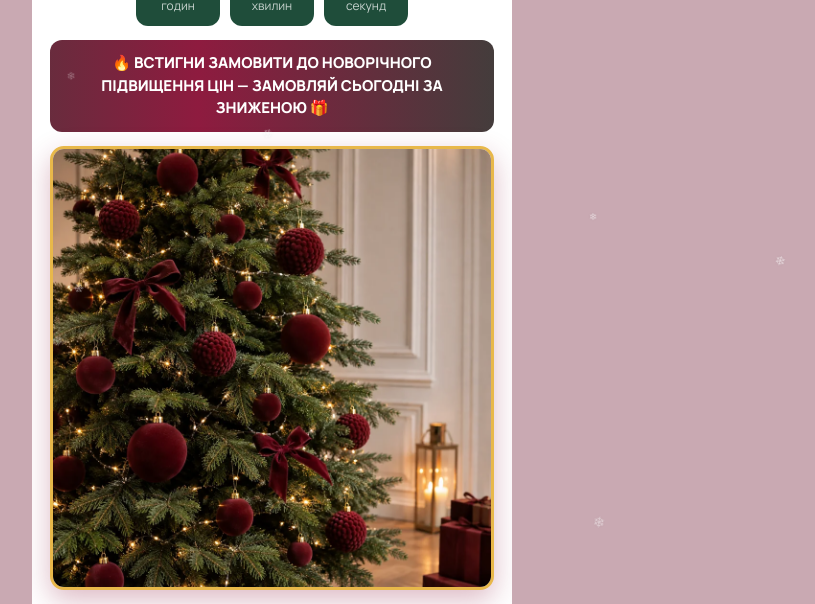
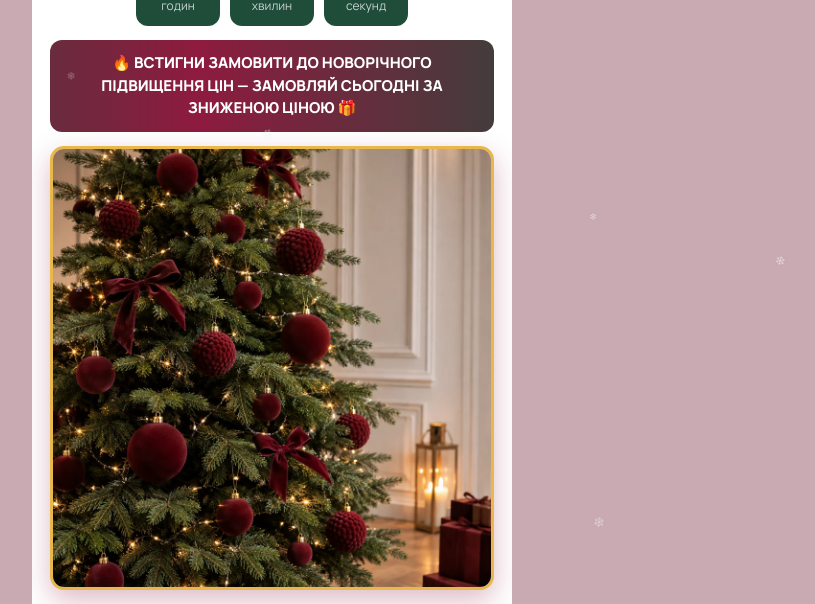
Before and after one commit to nfhfcnfhfc000-star/oks, a plain HTML site: page index.html in a window 1280 px wide. Shown: the part 178-782 px from the top of the page, without its empty margins (368-1183 px from the left). Drawn offline with nearby package versions, Linux system fonts and the light colour scheme.

Commit message:
Update index.html

```diff
--- a/index.html
+++ b/index.html
@@ -21,7 +21,7 @@
 <!-- ===== БЛОК 1: ГОЛОВНИЙ ОФФЕР ===== -->
 <section class="blk">
 <div class="tm"><b>Ця пропозиція закінчиться через:</b><div class="cells"><div class="cell"><span class="h">00</span><i>годин</i></div><div class="cell"><span class="m">00</span><i>хвилин</i></div><div class="cell"><span class="s">00</span><i>секунд</i></div></div></div>
-<div class="ban">🔥 ВСТИГНИ ЗАМОВИТИ ДО НОВОРІЧНОГО ПІДВИЩЕННЯ ЦІН — ЗАМОВЛЯЙ СЬОГОДНІ ЗА ЗНИЖЕНОЮ 🎁</div>
+<div class="ban">🔥 ВСТИГНИ ЗАМОВИТИ ДО НОВОРІЧНОГО ПІДВИЩЕННЯ ЦІН — ЗАМОВЛЯЙ СЬОГОДНІ ЗА ЗНИЖЕНОЮ ЦІНОЮ 🎁</div>
 <img class="hero" data-k="tree" src="img/ob3.webp" fetchpriority="high" alt="Набір куль"><!-- q1: головне фото -->
 <div class="bd"><div><em>🚚</em>Доставка по Україні</div><div><em>⏳</em>Обмежена пропозиція</div><div><em>💳</em>Оплата при отриманні</div></div>
 <div class="pr"><div class="old">Звичайна ціна: 1490 грн</div><div class="disc">Знижка -30%</div><div class="new">1050 грн</div></div>
```
